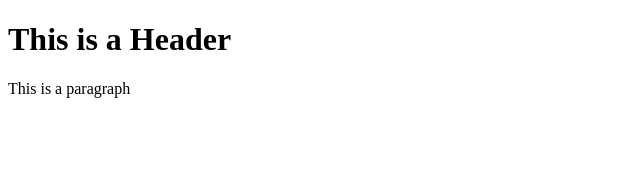
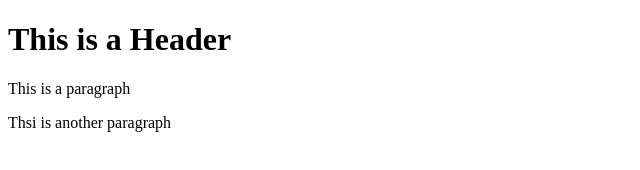
Before and after one commit to kennyboon/git-test, a plain HTML site: page index.html in a window 1280 px wide. Shown: the whole page, without its empty margins (0-640 px from the left). Drawn offline with Linux system fonts and the light colour scheme.

Commit message:
third Commit

```diff
--- a/index.html
+++ b/index.html
@@ -3,5 +3,6 @@
     <body>
         <h1>This is a Header</h1>
         <p>This is a paragraph</p>
+        <p>Thsi is another paragraph</p>
     </body>
 </html>
```
